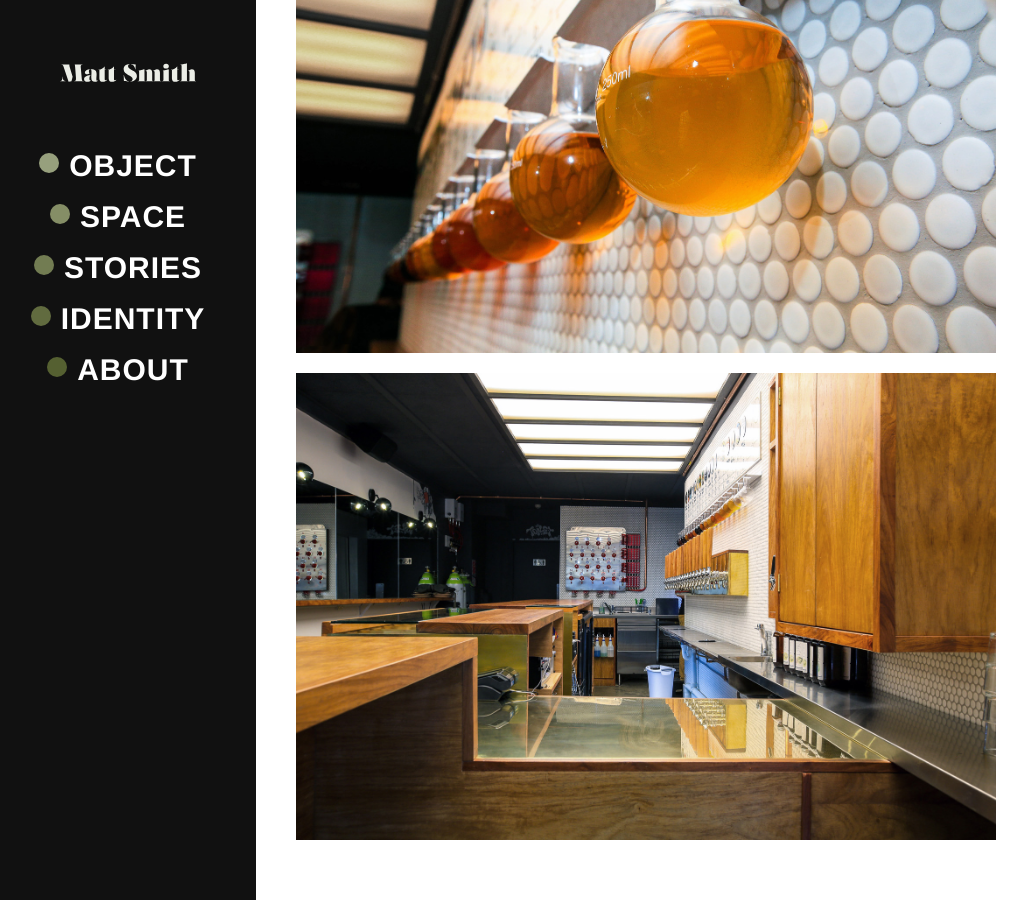
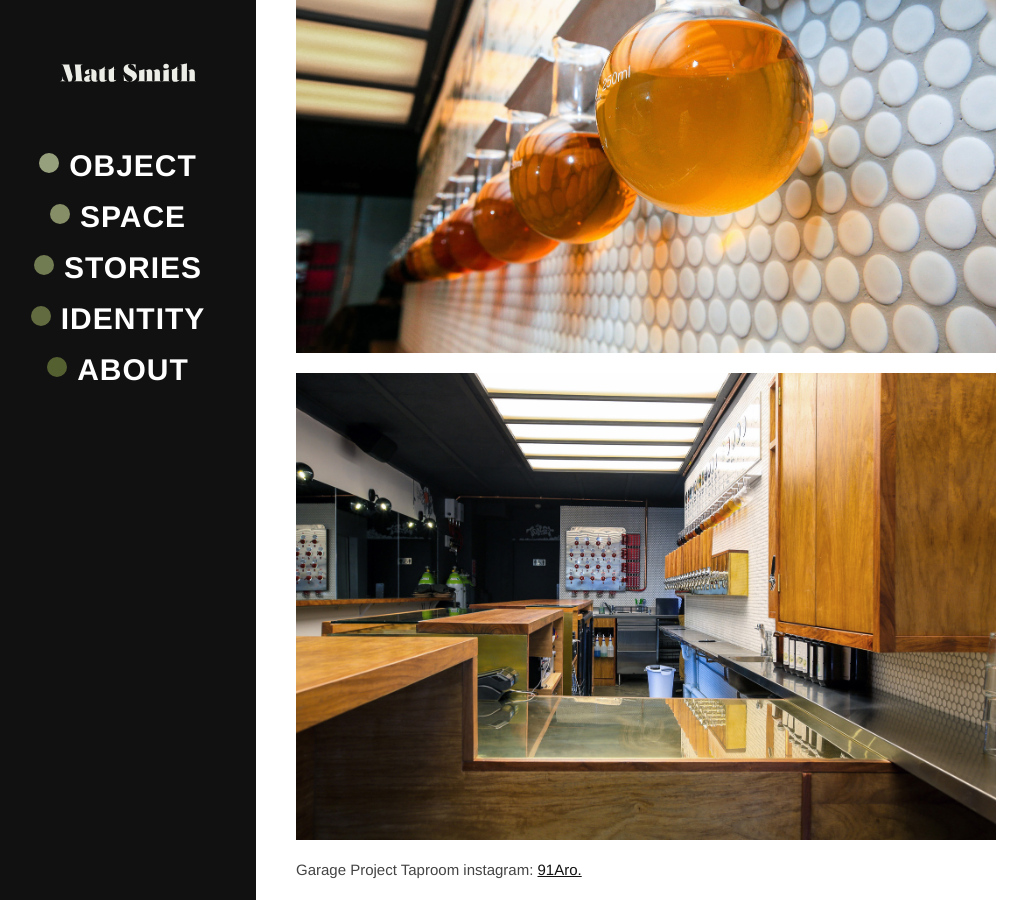
Before and after one commit to studiomattsmith/studiomattsmith.github.io, a Jekyll site: the page built from _posts/2017-05-11-gparo.md, in a window 1280 px wide and 900 px high, scrolled down 2885 px. Shown: the whole window, without its empty margins (0-1028 px from the left). Built offline with Jekyll 4.4.1, drawn with Linux system fonts in a browser that asks for light colours.

Commit message:
link
91Aro

```diff
--- a/_posts/2017-05-11-gparo.md
+++ b/_posts/2017-05-11-gparo.md
@@ -33,3 +33,6 @@ Design & Build of a taproom for Garage Project Brewery, Aro Valley, Wellington.
 <div class="image">
 	<img src="/assets/images/GPAro/GPAro5.jpg"/>
 </div>
+
+<p>Garage Project Taproom instagram: <a href="https://www.instagram.com/91aro/" title="91Aro">
+91Aro.</a></p>
```
